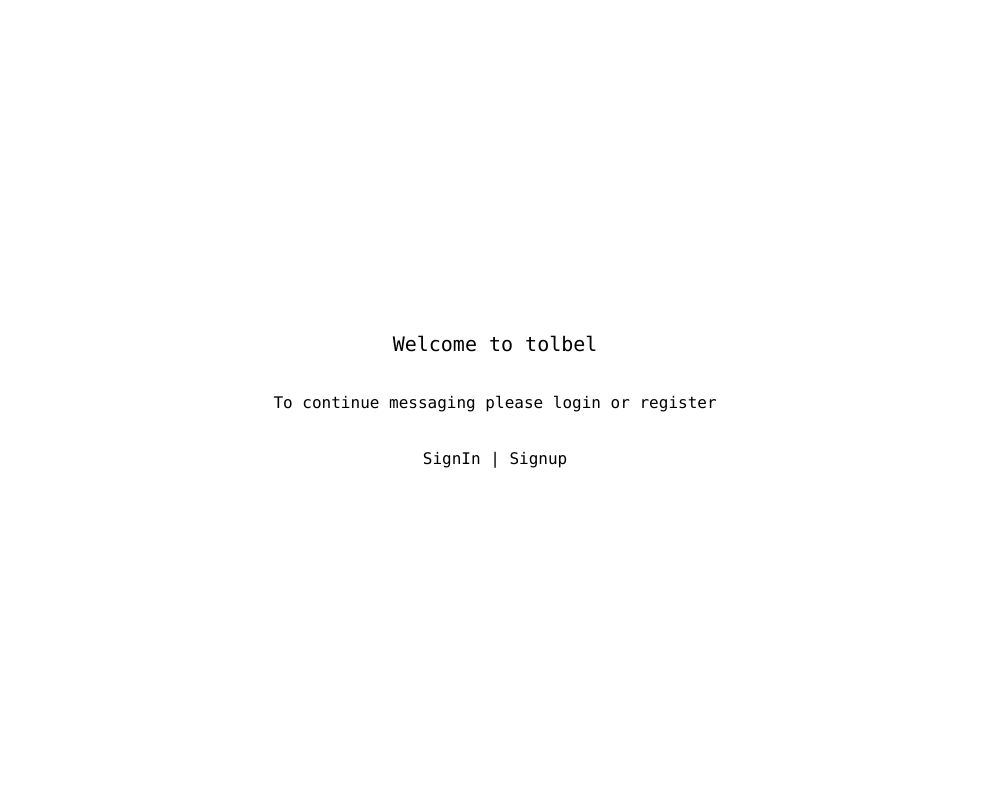
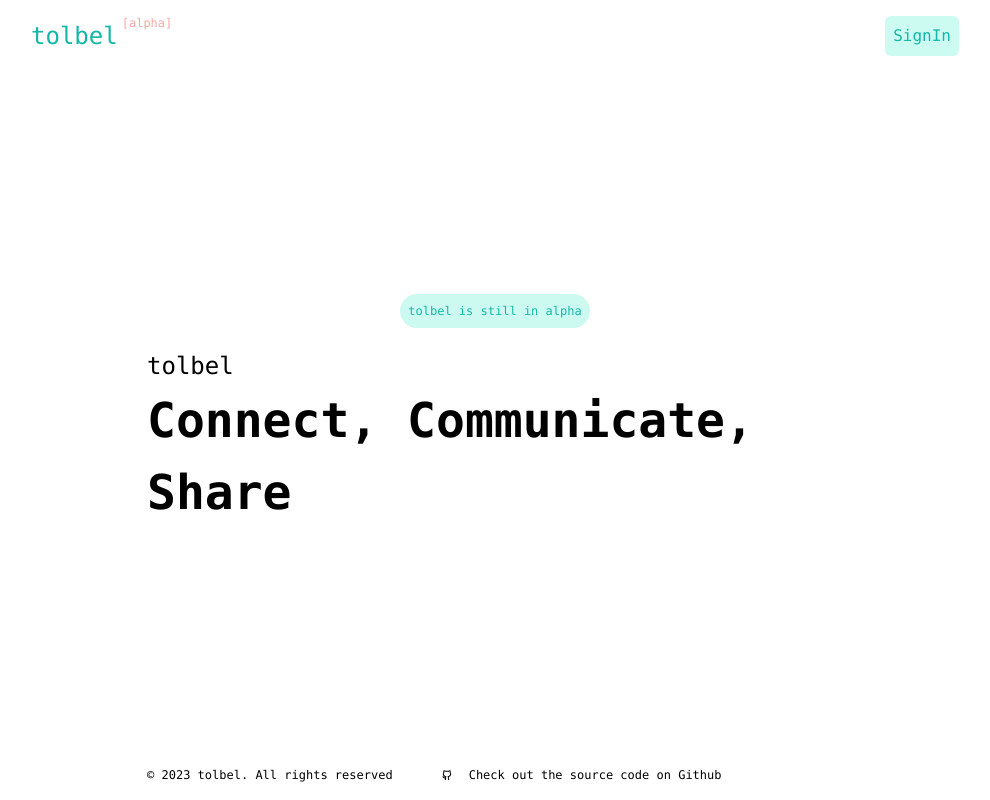
Before and after one commit to kibrukuture/smalltalk-fe, a React (Vite) app: page / in a window 1280 px wide. Shown: the whole page, without its empty margins (145-1135 px from the left). Built offline with nearby package versions, Linux system fonts and the light colour scheme; no server answers; a web font is replaced by a local one.

Commit message:
home page

```diff
--- a/src/components/Home.tsx
+++ b/src/components/Home.tsx
@@ -1,12 +1,33 @@
 import { Link } from 'react-router-dom';
+import { RiGithubLine } from 'react-icons/ri';
 export default function Home() {
   return (
-    <div className='flex h-screen items-center justify-center font-mono flex-col gap-md'>
-      <h1 className='text-xl'>Welcome to tolbel</h1>
-      <p>To continue messaging please login or register</p>
-      <p>
-        <Link to='/signin'>SignIn</Link> | <Link to='/signup'>Signup</Link>
-      </p>
+    <div className='container h-screen  font-mono w-9/12 mx-auto p-xl flex flex-col  '>
+      <nav className='flex items-center justify-between  '>
+        <Link to='/' className='text-teal-500 text-xl'>
+          <h1 className='text-2xl relative'>
+            tolbel<span className='text-red-300 text-xs absolute transform translate-x-1 -translate-y-1 '>[alpha]</span>
+          </h1>
+        </Link>
+
+        <Link to='/signin' className='text-teal-500 p-lg bg-teal-100 rounded-md '>
+          SignIn
+        </Link>
+      </nav>
+
+      <main className='w-9/12  mx-auto grow flex flex-col items-center justify-center'>
+        <p className='text-xs bg-teal-200 text-teal-500 p-lg rounded-full bg-opacity-50 bg-blur-sm mb-5'>tolbel is still in alpha</p>
+        <p className='text-5xl font-bolder flex flex-col'>
+          <span className='text-2xl'>tolbel</span> <span className='font-black'>Connect, Communicate, Share</span>{' '}
+        </p>
+      </main>
+      <footer className='w-9/12 text-xs mx-auto flex flex-col md:flex-row  items-center gap-lg'>
+        <p> © {new Date().getFullYear()} tolbel. All rights reserved</p>
+        <a target='_blank' rel='noopener noreferrer' className=' flex items-center gap-sm ' href='https://github.com/kibrukuture/smalltalk-express-server'>
+          <RiGithubLine />
+          Check out the source code on Github
+        </a>
+      </footer>
     </div>
   );
 }
--- a/src/socket.config.ts
+++ b/src/socket.config.ts
@@ -1,5 +1,5 @@
 import { io } from 'socket.io-client';
 // import { hostedAt } from './util.fns';
 const socket = io('wss://tolbel-express-server-production.up.railway.app', { transports: ['websocket'] });
-// const socket = io('ws://localhost:8000', { transports: ['websocket'] }); // local
+//const socket = io('ws://localhost:8000', { transports: ['websocket'] }); // local
 export default socket;
```
Also changed, not shown: public/tolbel.png.
